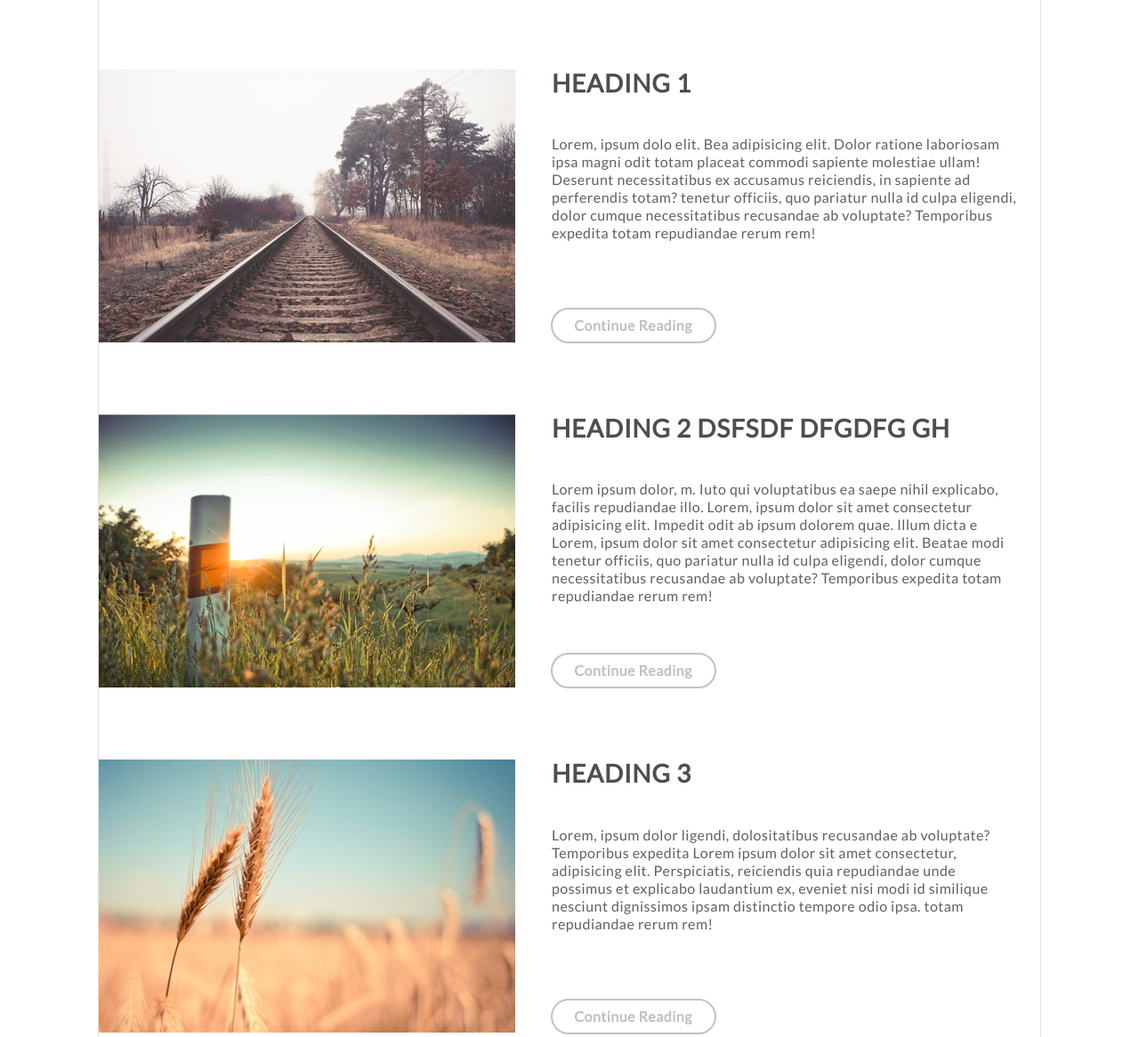
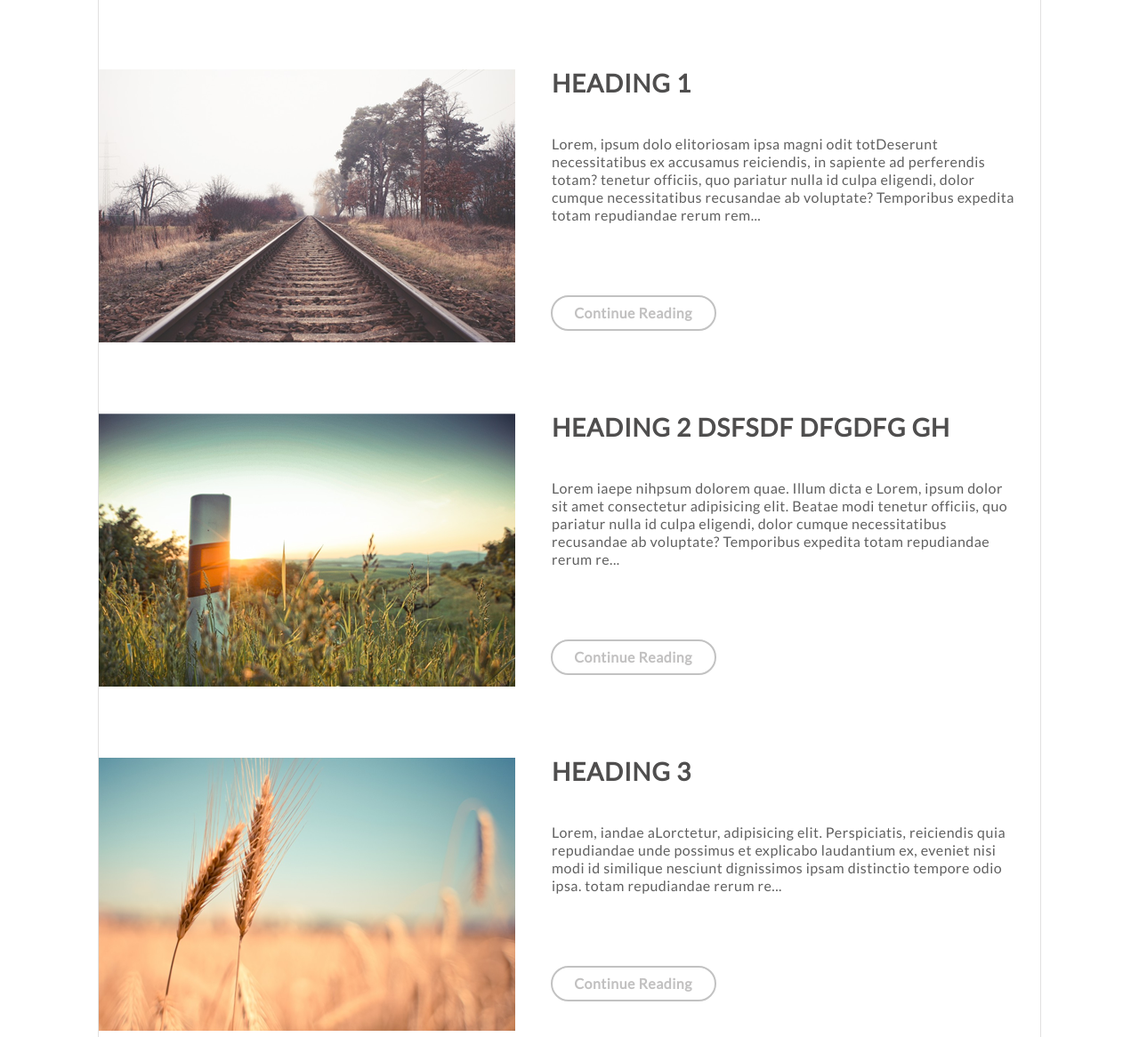
Before and after one commit to AdiAharonov/Blogin, a plain HTML site: page index.html in a window 1280 px wide. Shown: the part 134-1300 px from the top of the page at 89% size. Drawn offline with Linux system fonts and the light colour scheme.

Commit message:
Add files via upload

```diff
--- a/index.html
+++ b/index.html
@@ -7,7 +7,7 @@
     <meta charset="UTF-8">
     <title>Blogin</title>
 
-    <link rel="stylesheet" href="main.css">
+    <link rel="stylesheet" href="css/main.css">
 </head>
 <body>
 
@@ -45,7 +45,7 @@
         <article>
             <h2>Heading 1</h2>
             <p>Lorem, ipsum dolo
-                elit. Bea adipisicing elit. Dolor ratione laboriosam ipsa magni odit totam placeat commodi sapiente molestiae ullam! Deserunt necessitatibus ex accusamus reiciendis, in sapiente ad perferendis totam? tenetur officiis, quo pariatur nulla id culpa eligendi, dolor cumque necessitatibus recusandae ab voluptate? Temporibus expedita totam repudiandae rerum rem!</p>
+                elitoriosam ipsa magni odit totDeserunt necessitatibus ex accusamus reiciendis, in sapiente ad perferendis totam? tenetur officiis, quo pariatur nulla id culpa eligendi, dolor cumque necessitatibus recusandae ab voluptate? Temporibus expedita totam repudiandae rerum rem...</p>
             <button class="open-article">Continue Reading</button>
         </article>
     </div>
@@ -53,7 +53,7 @@
         <img src="images/002.png">
         <article>
          <h2>Heading 2 dsfsdf dfgdfg gh</h2>
-            <p>Lorem ipsum dolor, m. Iuto qui voluptatibus ea saepe nihil explicabo, facilis repudiandae illo. Lorem, ipsum dolor sit amet consectetur adipisicing elit. Impedit odit ab ipsum dolorem quae. Illum dicta e Lorem, ipsum dolor sit amet consectetur adipisicing elit. Beatae modi tenetur officiis, quo pariatur nulla id culpa eligendi, dolor cumque necessitatibus recusandae ab voluptate? Temporibus expedita totam repudiandae rerum rem!</p>
+            <p>Lorem iaepe nihpsum dolorem quae. Illum dicta e Lorem, ipsum dolor sit amet consectetur adipisicing elit. Beatae modi tenetur officiis, quo pariatur nulla id culpa eligendi, dolor cumque necessitatibus recusandae ab voluptate? Temporibus expedita totam repudiandae rerum re...</p>
             <button class="open-article">Continue Reading</button>
 
         </article>
@@ -62,7 +62,7 @@
         <img src="images/003.png">
         <article>
             <h2>Heading 3</h2>
-            <p>Lorem, ipsum dolor ligendi, dolositatibus recusandae ab voluptate? Temporibus expedita Lorem ipsum dolor sit amet consectetur, adipisicing elit. Perspiciatis, reiciendis quia repudiandae unde possimus et explicabo laudantium ex, eveniet nisi modi id similique nesciunt dignissimos ipsam distinctio tempore odio ipsa. totam repudiandae rerum rem!</p>
+            <p>Lorem, iandae aLorctetur, adipisicing elit. Perspiciatis, reiciendis quia repudiandae unde possimus et explicabo laudantium ex, eveniet nisi modi id similique nesciunt dignissimos ipsam distinctio tempore odio ipsa. totam repudiandae rerum re...</p>
             <button class="open-article">Continue Reading</button>
 
         </article>
```
